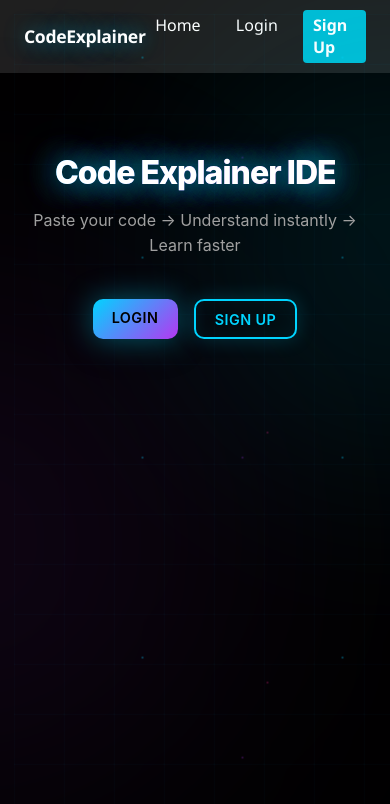
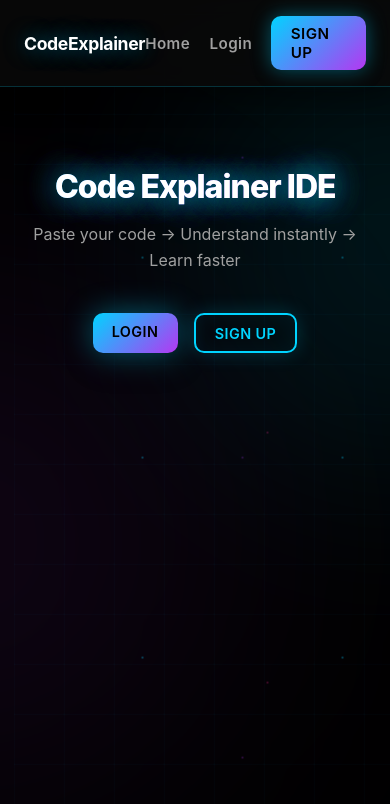
Before and after one commit to yadavrajneesh481/codedecoder, a React (Vite) app in the folder client/: page / in a window 390 px wide. Shown: the top 804 px of the page. Built offline with nearby package versions, Linux system fonts and the light colour scheme.

Commit message:
Refactor Navbar styles for improved design and layout
Updated styles for Navbar component with new design elements and improved responsiveness.

```diff
--- a/client/src/components/Navbar.css
+++ b/client/src/components/Navbar.css
@@ -1,44 +1,130 @@
-/* Navbar.css */
+/* ==================== Navbar ==================== */
+
 .nav {
+  position: sticky;
+  top: 0;
+  z-index: 100;
+  width: 100%;
+  padding: 1.2rem 2rem;
+
   display: flex;
+  align-items: center;
   justify-content: space-between;
-  align-items: center;
-  padding: 0.6rem 1.5rem;
-  background-color: #1f1f1f;
-  color: #fff;
-  box-shadow: 0 2px 5px rgba(0,0,0,0.5);
-  font-family: 'Segoe UI', sans-serif;
+
+  background: rgba(10, 10, 10, 0.75);
+  backdrop-filter: blur(18px);
+  -webkit-backdrop-filter: blur(18px);
+
+  border-bottom: 1px solid rgba(0, 212, 255, 0.2);
+  box-shadow: 0 8px 30px rgba(0, 0, 0, 0.45);
 }
 
+/* ==================== Logo ==================== */
+
 .logo {
-  font-size: 1.5rem;
-  font-weight: 700;
-  color: #00bcd4;
+  font-size: 1.6rem;
+  font-weight: 800;
+  color: #ffffff;
+  letter-spacing: -0.02em;
+
+  text-shadow:
+    0 0 12px rgba(0, 212, 255, 0.6),
+    0 0 30px rgba(0, 212, 255, 0.3);
 }
+
+/* ==================== Nav Links ==================== */
 
 .nav-links {
   display: flex;
-  gap: 1rem;
+  align-items: center;
+  gap: 2rem;
 }
 
 .nav-links a {
-  color: #fff;
+  position: relative;
   text-decoration: none;
-  padding: 0.3rem 0.6rem;
-  border-radius: 4px;
-  transition: background 0.2s;
+  color: #a0a0a0;
+  font-size: 1rem;
+  font-weight: 600;
+  letter-spacing: 0.03em;
+
+  transition: all 0.3s ease;
+}
+
+/* Hover underline glow */
+.nav-links a::after {
+  content: "";
+  position: absolute;
+  left: 0;
+  bottom: -6px;
+  width: 0;
+  height: 2px;
+
+  background: linear-gradient(90deg, #00d4ff, #b537f2);
+  box-shadow: 0 0 10px rgba(0, 212, 255, 0.6);
+
+  transition: width 0.35s ease;
 }
 
 .nav-links a:hover {
-  background-color: #333;
+  color: #ffffff;
+  text-shadow: 0 0 10px rgba(0, 212, 255, 0.6);
 }
 
-.signup-btn {
-  background-color: #00bcd4;
-  color: #1f1f1f;
-  font-weight: 600;
+.nav-links a:hover::after {
+  width: 100%;
 }
 
+/* ==================== Signup Button ==================== */
+
+.signup-btn {
+  padding: 0.6rem 1.4rem;
+  border-radius: 10px;
+
+  background: linear-gradient(135deg, #00d4ff, #b537f2);
+  color: #000000 !important;
+
+  font-weight: 700;
+  text-transform: uppercase;
+  letter-spacing: 0.05em;
+
+  box-shadow:
+    0 0 20px rgba(0, 212, 255, 0.4),
+    0 6px 18px rgba(0, 0, 0, 0.3);
+
+  transition: all 0.35s ease;
+}
+
+/* Button hover */
 .signup-btn:hover {
-  background-color: #00acc1;
+  transform: translateY(-2px) scale(1.05);
+  background: linear-gradient(135deg, #b537f2, #ff2e97);
+  box-shadow:
+    0 0 35px rgba(0, 212, 255, 0.6),
+    0 10px 25px rgba(0, 0, 0, 0.45);
 }
+
+/* ==================== Responsive ==================== */
+
+@media (max-width: 768px) {
+  .nav {
+    padding: 1rem 1.5rem;
+  }
+
+  .logo {
+    font-size: 1.3rem;
+  }
+
+  .nav-links {
+    gap: 1.2rem;
+  }
+
+  .nav-links a {
+    font-size: 0.95rem;
+  }
+
+  .signup-btn {
+    padding: 0.5rem 1.2rem;
+    font-size: 0.85rem;
+  }
+}
```
